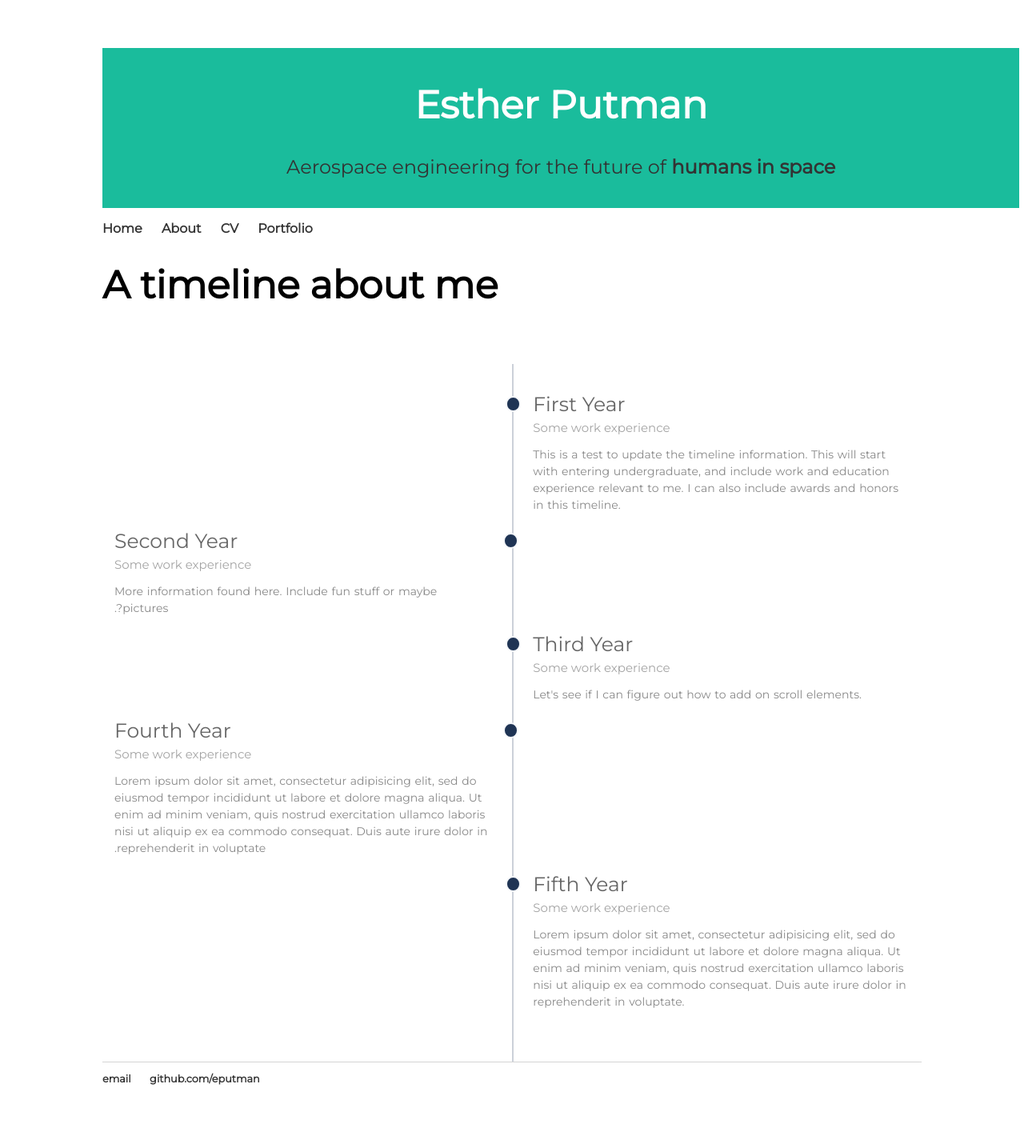
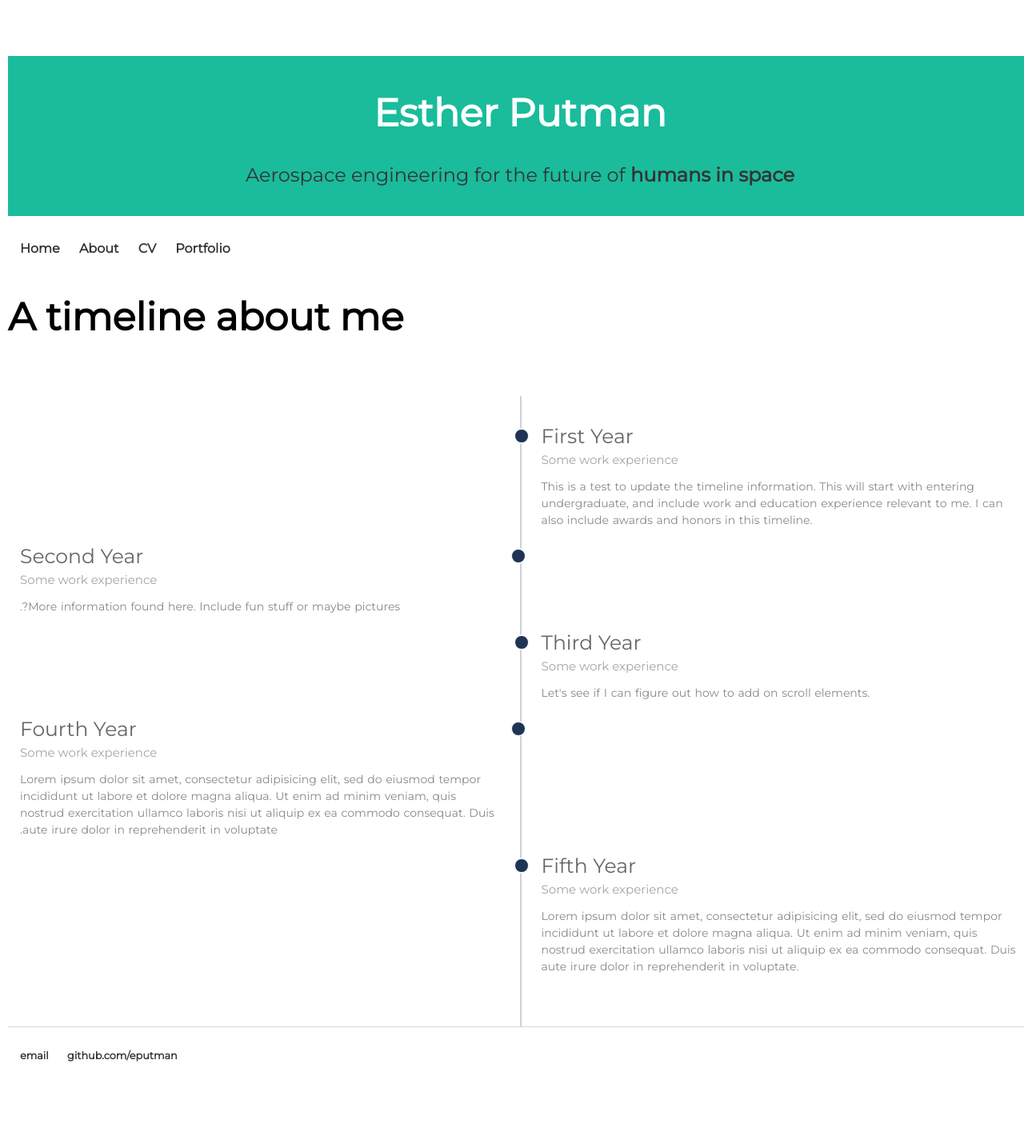
Before and after one commit to eputman/eputman.github.io, a Jekyll site: the page built from about/index.html, in a window 1280 px wide. Shown: the whole page at 80% size. Built offline with Jekyll 4.4.1, drawn with Linux system fonts in a browser that asks for light colours.

Commit message:
Update timeline.css

```diff
--- a/css/timeline.css
+++ b/css/timeline.css
@@ -3,18 +3,18 @@
 /* Header */
 .header {
   padding: 10px;
-  width: 110%;
   text-align: center;
   background: #1abc9c;
   color: white;
 }
 body {
     margin: 60px auto;
-    width: 80%;
+    padding: 10px;
+    width: 100%;
 }
 nav ul, footer ul {
     font-family: 'Montserrat', sans-serif;
-    padding: 0px;
+    padding: 15px;
     list-style: none;
     font-weight: bold;
 }
```
